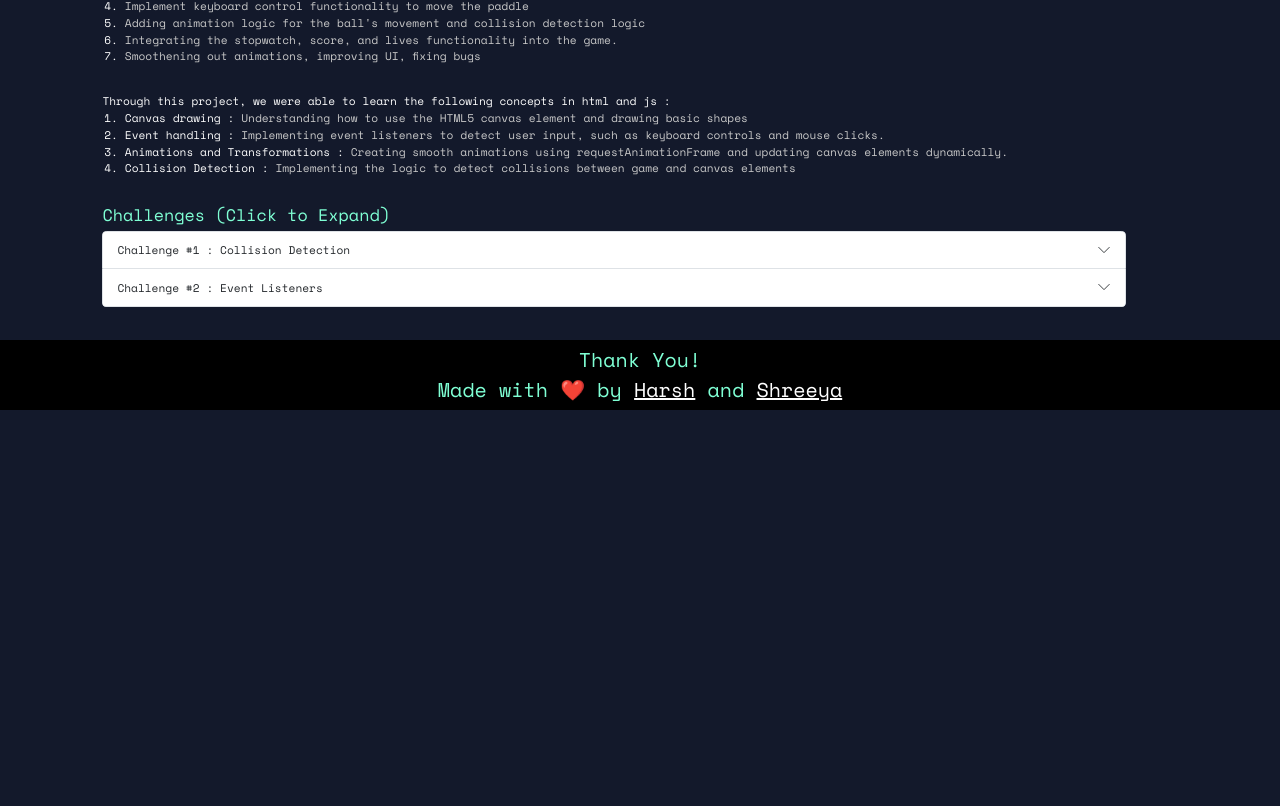
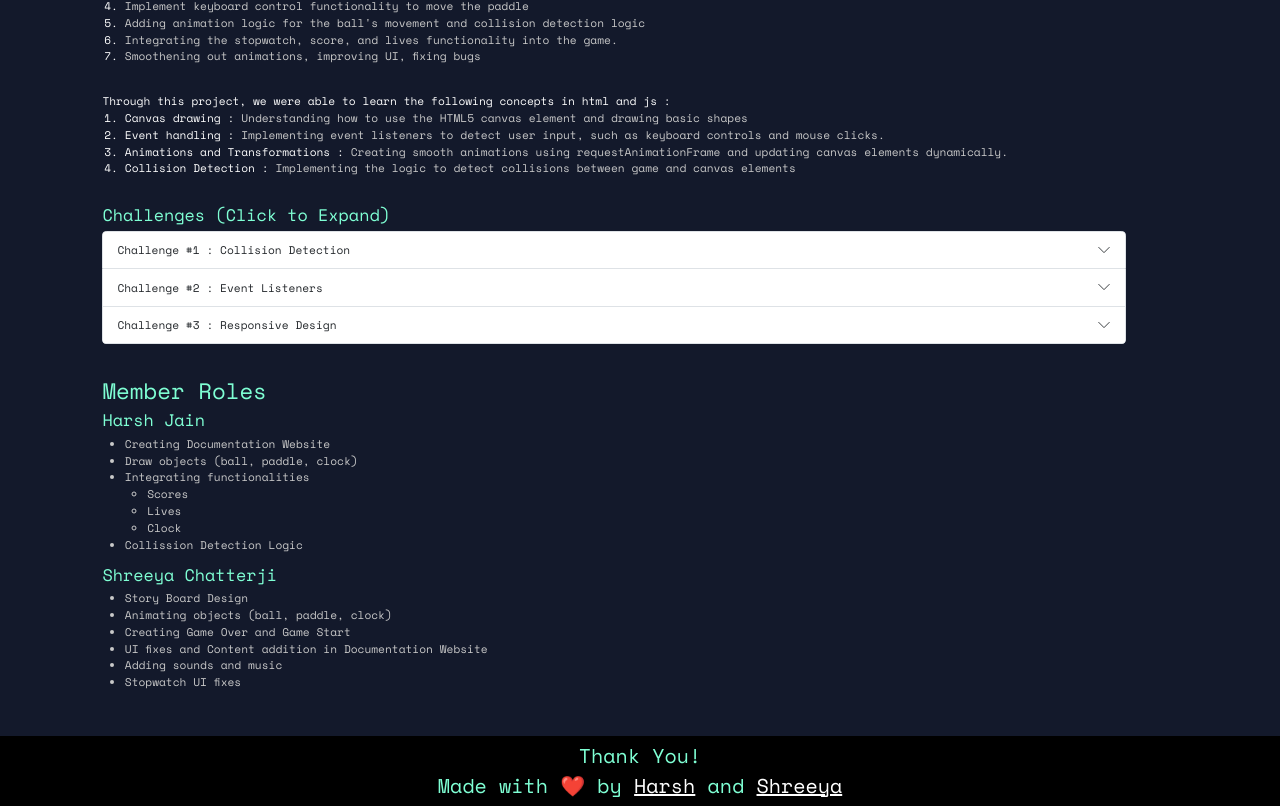
Before and after one commit to hjain2003/PingPongDocs-CG_Project, a React (Create React App) app: page / in a window 1280 px wide. Shown: the part 1516-2322 px from the top of the page. Before the commit the page ends 1926 px from the top, so only its background shows below. Built offline with nearby package versions, Linux system fonts and the light colour scheme.

Commit message:
added member roles and edited challenges

```diff
--- a/src/Documentation/Document.css
+++ b/src/Documentation/Document.css
@@ -81,7 +81,8 @@ li {
 #inspiration,
 #objectives,
 #challenges,
-#resources {
+#resources,
+#member-roles {
     margin-left: 8vw;
     font-size: 16.5;
 }
--- a/src/Documentation/Document.jsx
+++ b/src/Documentation/Document.jsx
@@ -48,7 +48,10 @@ const Document = () => {
           </ScrollLink>
           &nbsp;&nbsp;
           <ScrollLink to="challenges" smooth={true} duration={500} delay={0} offset={-60} className="menu_item">
-          Challenges &nbsp;&nbsp;
+          Challenges |&nbsp;&nbsp;
+          </ScrollLink>
+          <ScrollLink to="member-roles" smooth={true} duration={500} delay={0} offset={-60} className="menu_item">
+          Members&nbsp;&nbsp;
           </ScrollLink>
         </div>
       </nav>
@@ -185,8 +188,48 @@ const Document = () => {
               <p><b>Result : </b>Successfully restricted the animations and added a "Press Enter to Play" feature</p>
             </Accordion.Body>
           </Accordion.Item>
+
+          <Accordion.Item eventKey="2">
+            <Accordion.Header className="acc-header">Challenge #3 : Responsive Design</Accordion.Header>
+            <Accordion.Body className="acc_item">
+              <p><b>Situation :</b> The game's initial version is designed for desktop browsers, but we wanted to enhance it to ensure a seamless experience across various devices, including tablets and smartphones.</p>
+              <p><b>Task : </b>Our task was to implement responsive design principles to adapt the game's layout, controls, and graphics to different screen sizes and orientations. This involved optimizing the game's UI and interactions for a range of devices, from large desktop monitors to small smartphone screens, while maintaining consistent gameplay and visual appeal. </p>
+              <p><b>Action : </b>Used `this` keyword to refer to the current instance of the class by using it like: <ul>
+                <li>`this.width` and `this.height`: to refer to the dimensions of the canvas.</li>
+                <li>`this.ctx`: to refer to the 2D rendering context of the canvas.</li>
+                <li>`this.drawPaddle()`, `this.drawBall()`, `this.movePaddle()`, etc.: to invoke methods defined within the class for drawing and manipulating game elements.</li>
+              </ul> </p>
+              <p><b>Result : </b>By implementing responsive design principles, our game now delivers a consistent and engaging experience across a wide range of devices, including desktops, laptops, tablets, and smartphones.</p>
+            </Accordion.Body>
+          </Accordion.Item>
         </Accordion>
         </div>
+      </div>
+      <br /><br />
+      <div id="member-roles">
+        <h2 className="subheading" data-aos="fade-right">Member Roles</h2>
+        <h4 className="subheading" data-aos="fade-right">Harsh Jain</h4>
+        <ul >
+          <li data-aos="fade-up">Creating Documentation Website</li>
+          <li data-aos="fade-up">Draw objects (ball, paddle, clock)</li>
+          <li data-aos="fade-up">Integrating functionalities
+            <ul data-aos="fade-up">
+              <li>Scores</li>
+              <li>Lives</li>
+              <li>Clock</li>
+            </ul>
+          </li>
+          <li data-aos="fade-up">Collission Detection Logic</li>
+        </ul>
+        <h4 className="subheading" data-aos="fade-right">Shreeya Chatterji</h4>
+        <ul data-aos="fade-up">
+          <li>Story Board Design</li>
+          <li>Animating objects (ball, paddle, clock)</li>
+          <li >Creating Game Over and Game Start</li>
+          <li >UI fixes and Content addition in Documentation Website</li>
+          <li>Adding sounds and music</li>
+          <li>Stopwatch UI fixes</li>
+        </ul>
       </div>
       <br /><br />
       </div>
```
